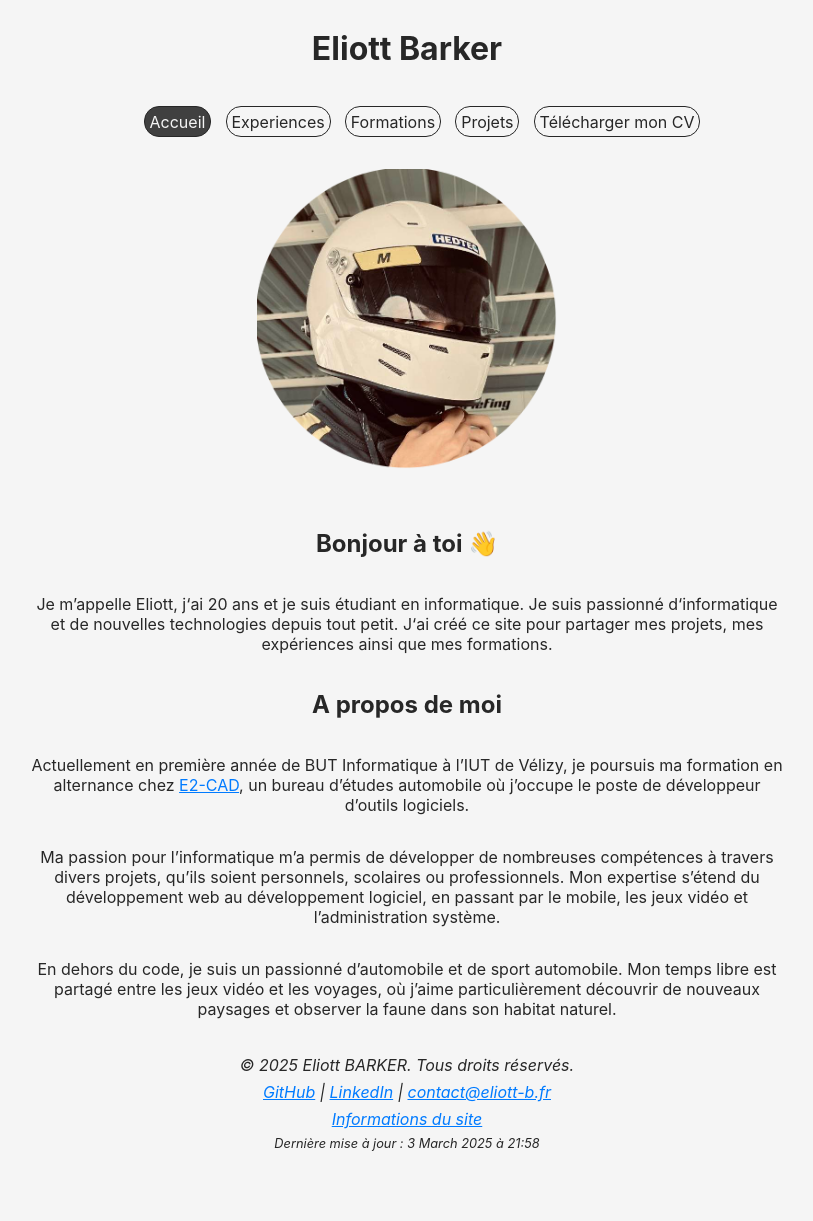
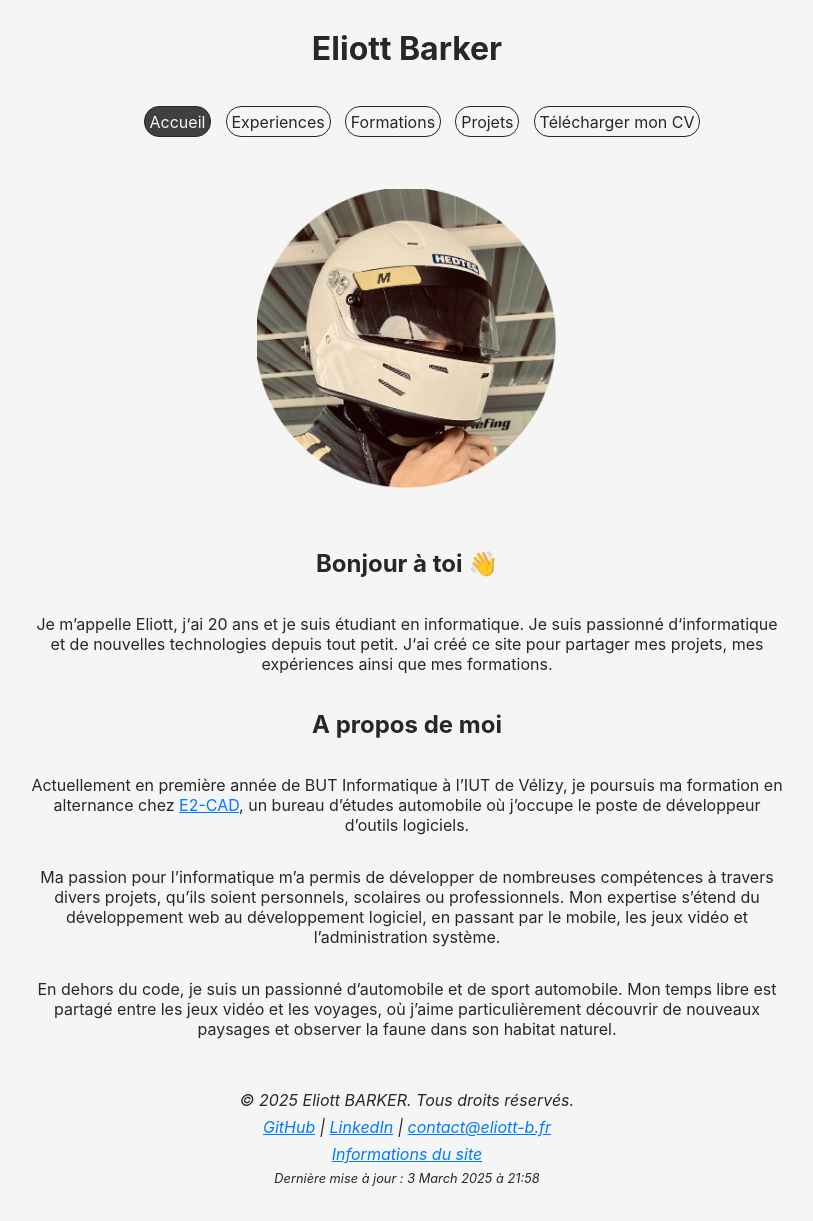
Before and after one commit to Eliott-B/portfolio, a Jekyll site: the page built from _pages/index.md, in a window 1280 px wide. Shown: the whole page, without its empty margins (233-1046 px from the left). Built offline with Jekyll 4.4.1, drawn with Linux system fonts in a browser that asks for light colours; emoji names are drawn with the system emoji font; before the commit the page ends 1171 px from its top, so only the background shows below that.

```diff
--- a/_sass/base.scss
+++ b/_sass/base.scss
@@ -24,6 +24,7 @@
             display: flex;
             justify-content: space-between;
             flex-direction: column;
+            margin-bottom: 20px;
 
             li {
                 display: inline-block;
@@ -51,7 +52,7 @@
         }
 
         footer {
-            margin: 20px 0;
+            margin: 35px 0;
             font-style: italic;
 
             p {
--- a/assets/css/infos.scss
+++ b/assets/css/infos.scss
@@ -3,6 +3,14 @@
 
 @import "base";
 @import "center";
+
+.content {
+    padding: 1px;
+
+    h2, h3, p {
+        padding: 5px;
+        margin: 5px;
+    }
 
     .tech {
         display: flex;
@@ -11,7 +19,11 @@
         flex-wrap: wrap;
         gap: 20px;
 
+        margin: 0;
+        padding: 0;
+
         img {
             width: 60px;
         }
     }
+}
```
Lines whose indentation alone changed are shown as unchanged.
